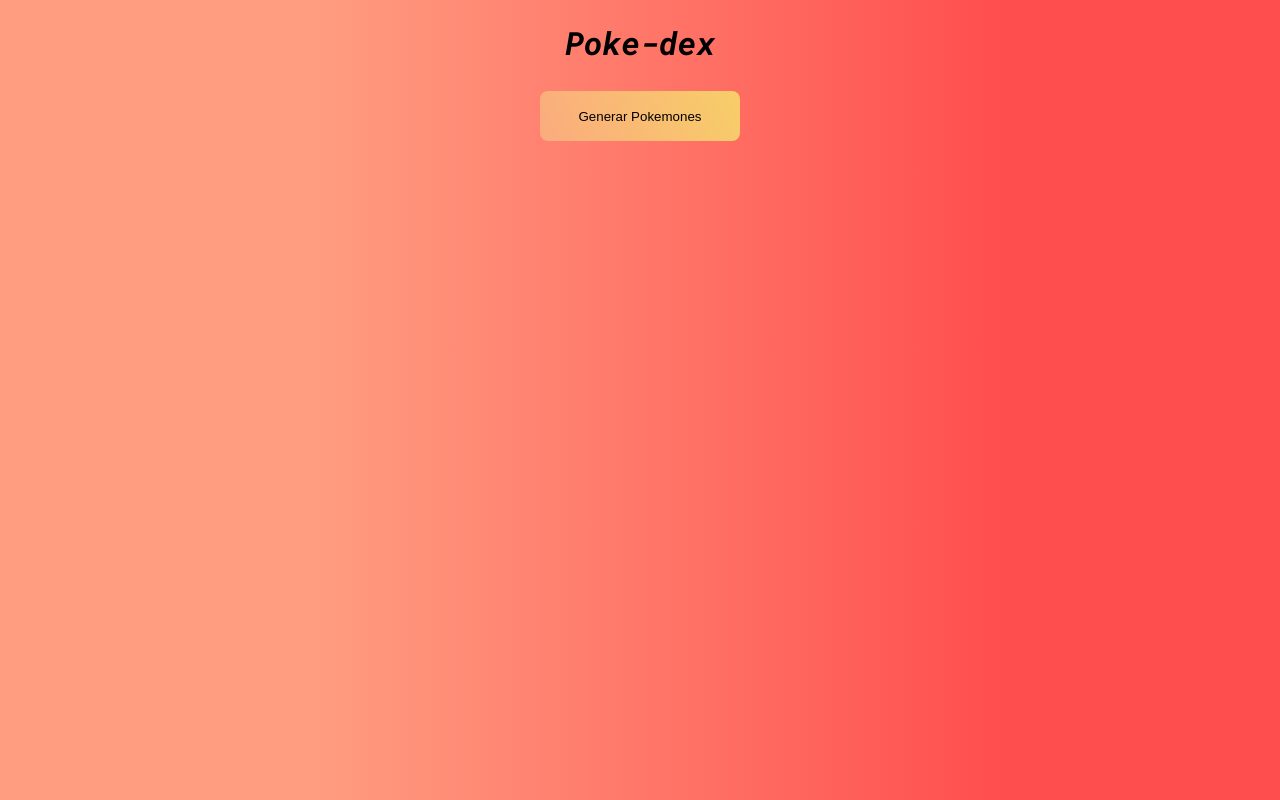
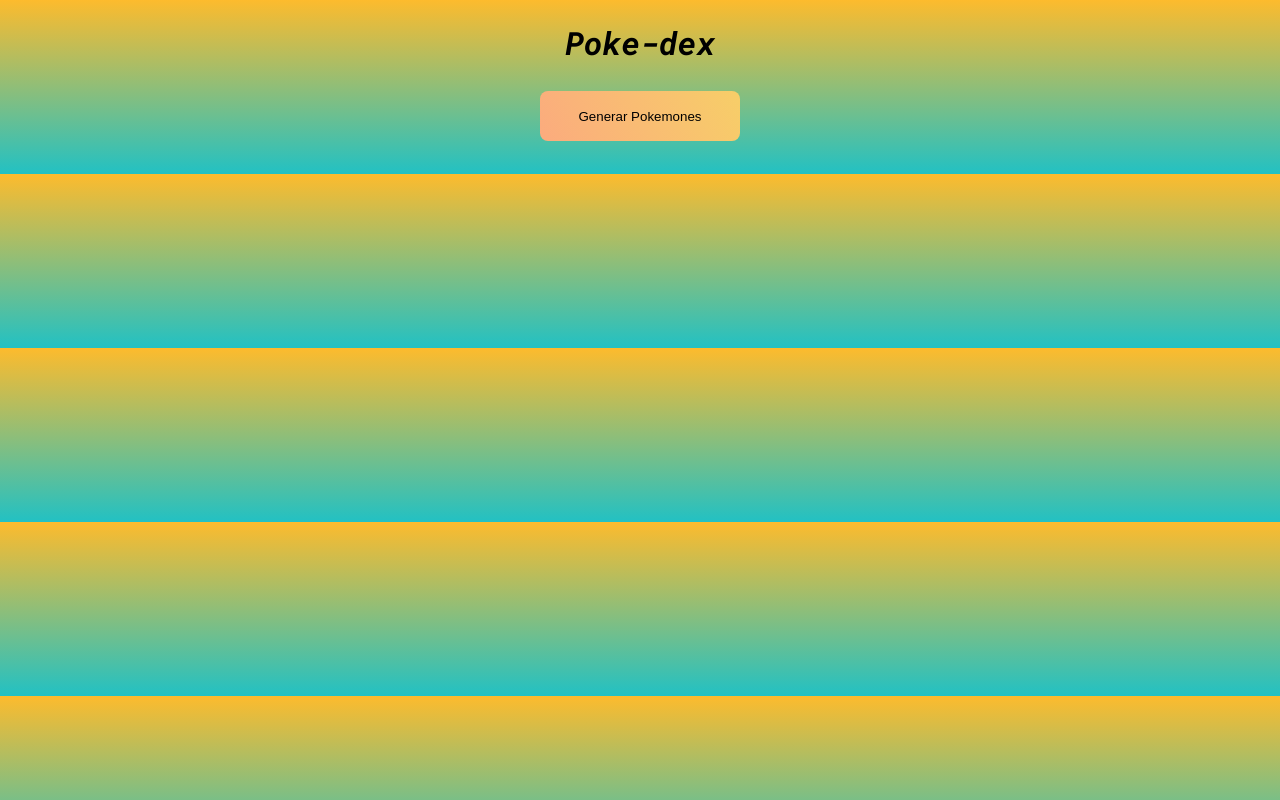
Before and after one commit to Kelebra28/PokeApi-HTML-JS, a plain HTML site: page index.html in a window 1280 px wide. Drawn offline with Linux system fonts and the light colour scheme.

Commit message:
change color body

```diff
--- a/style.css
+++ b/style.css
@@ -1,6 +1,7 @@
 @import url('https://fonts.googleapis.com/css2?family=Roboto+Mono:ital,wght@1,300;1,700&display=swap');
 body{
-    background-image: linear-gradient( 90deg,  rgba(255,157,129,1) 24.3%, rgba(255,78,78,1) 78.3% );
+    background: rgb(34,193,195);
+    background: linear-gradient(0deg, rgba(34,193,195,1) 0%, rgba(253,187,45,1) 100%);
 }
 h1, h4 , p{
     text-align: center;
```
